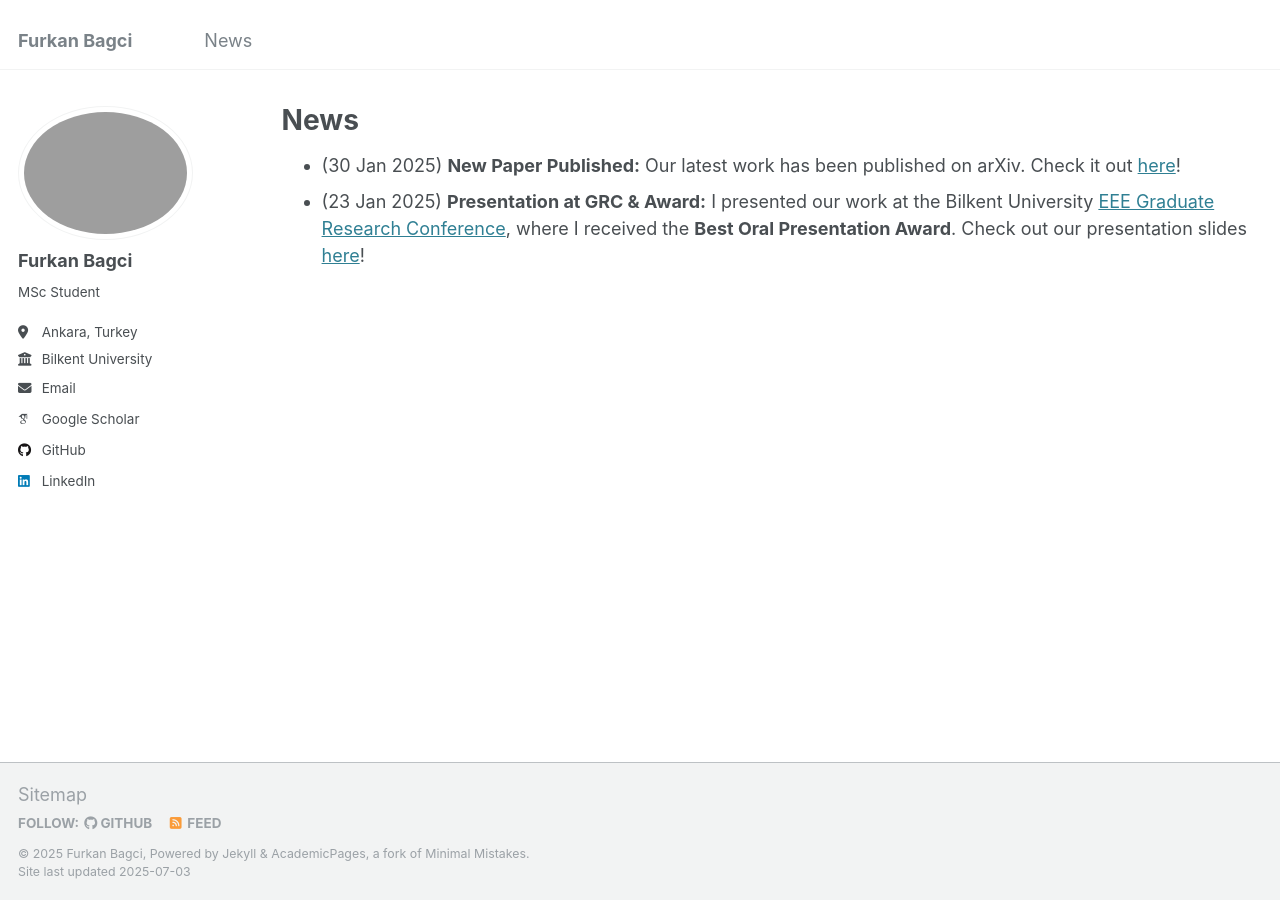
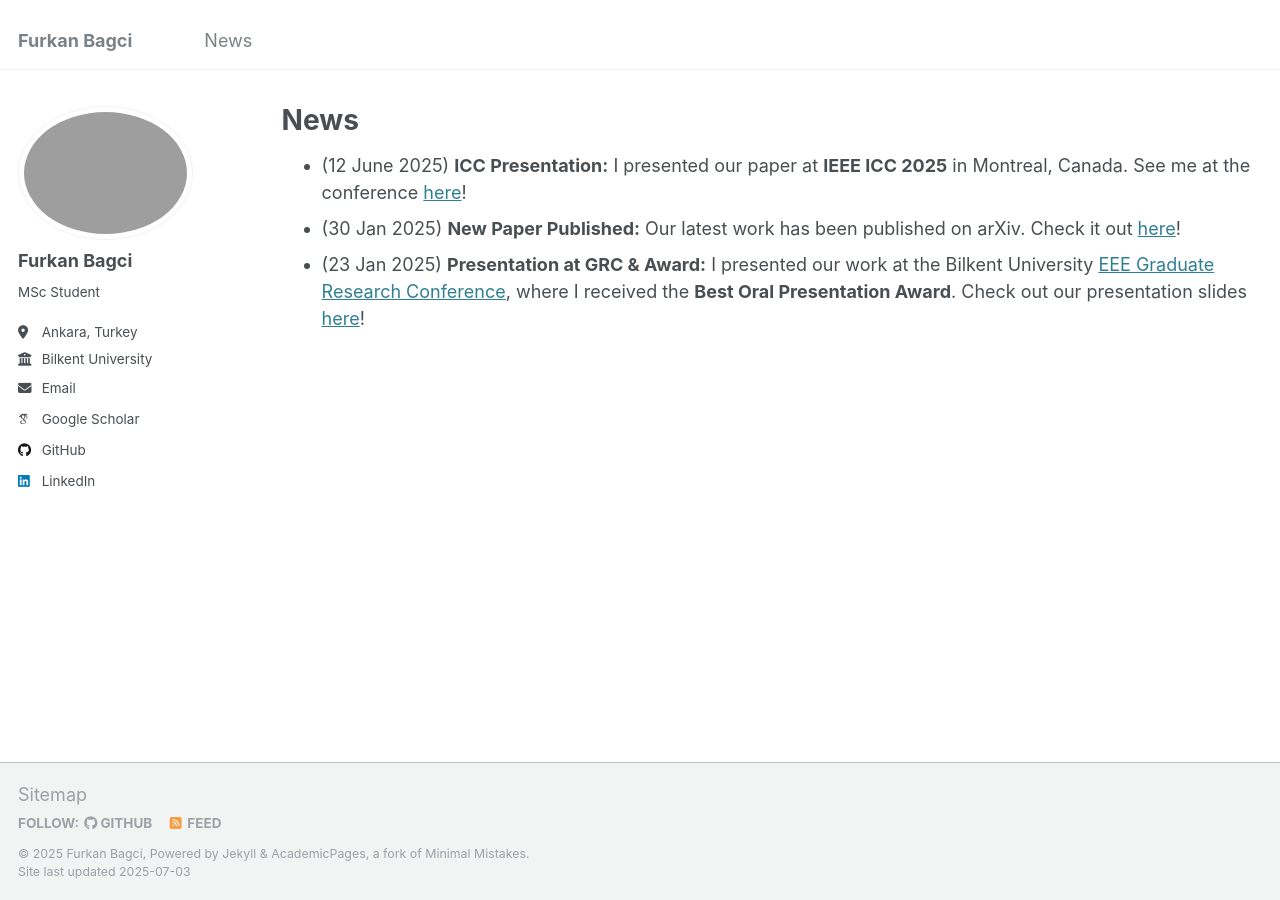
Before and after one commit to bagcifurkan/bagcifurkan.github.io, a Jekyll site: the page built from _pages/news.html, in a window 1280 px wide. Built offline with Jekyll 4.4.1, drawn with Linux system fonts in a browser that asks for light colours; some web fonts are replaced.

Commit message:
Added ICC presentation to the news

```diff
--- a/_pages/news.html
+++ b/_pages/news.html
@@ -6,6 +6,7 @@ author_profile: true
 ---
 
 <ul>
+  <li>(12 June 2025) <strong>ICC Presentation:</strong> I presented our paper at <strong>IEEE ICC 2025</strong> in Montreal, Canada. See me at the conference <a href="/files/FurkanICC2025.jpg">here</a>!</li>
   <li>(30 Jan 2025) <strong>New Paper Published:</strong> Our latest work has been published on arXiv. Check it out <a href="https://arxiv.org/abs/2501.18298">here</a>!</li>
   <li>(23 Jan 2025) <strong>Presentation at GRC & Award:</strong> I presented our work at the Bilkent University <a href="https://ieee.bilkent.edu.tr/grc/grc2025/index.html">EEE Graduate Research Conference</a>, where I received the <strong>Best Oral Presentation Award</strong>. Check out our presentation slides <a href="/files/GRC2025_Furkan_unpause.pdf">here</a>!</li>
 </ul>
```
Also changed, not shown: files/FurkanICC2025.jpg (added).
